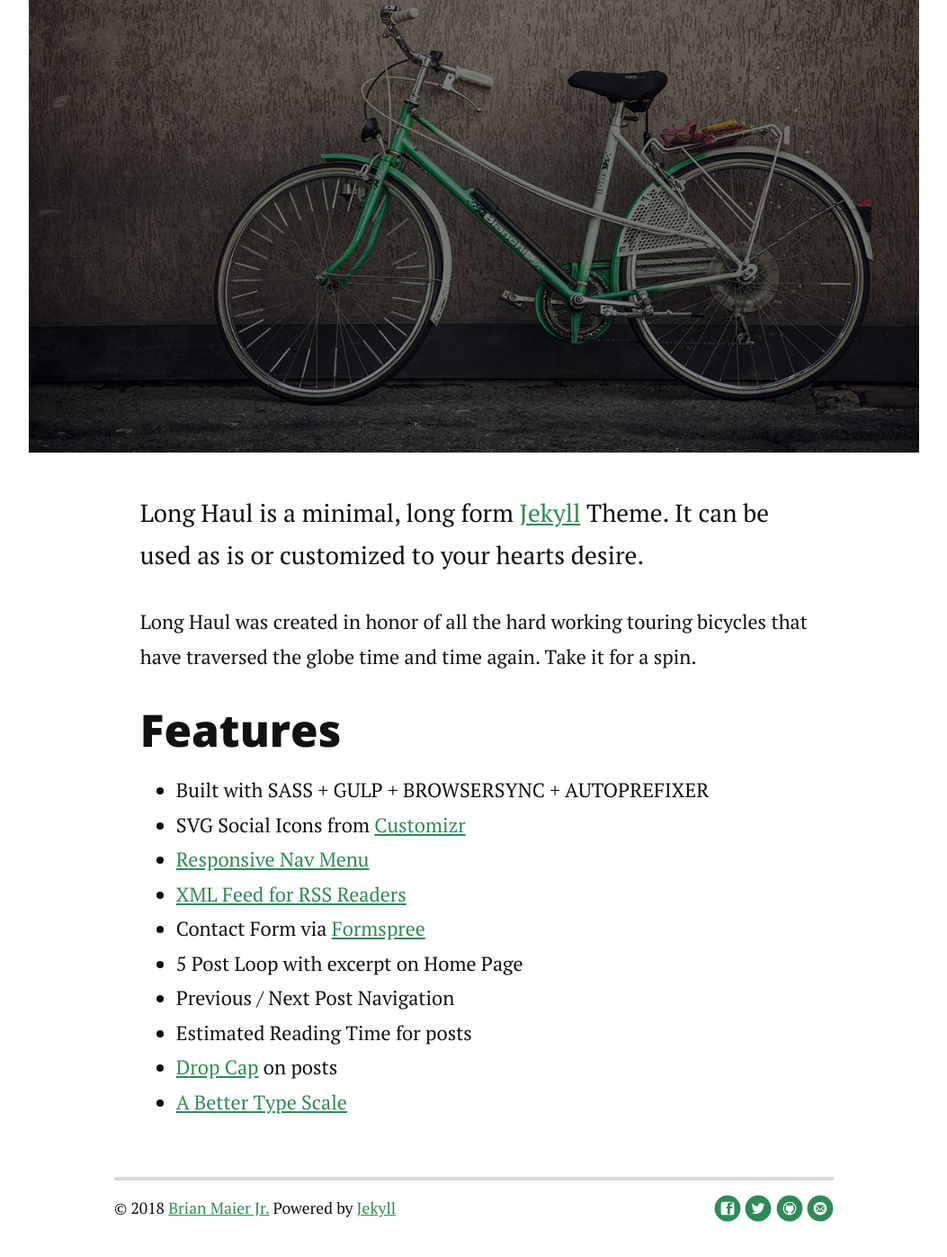
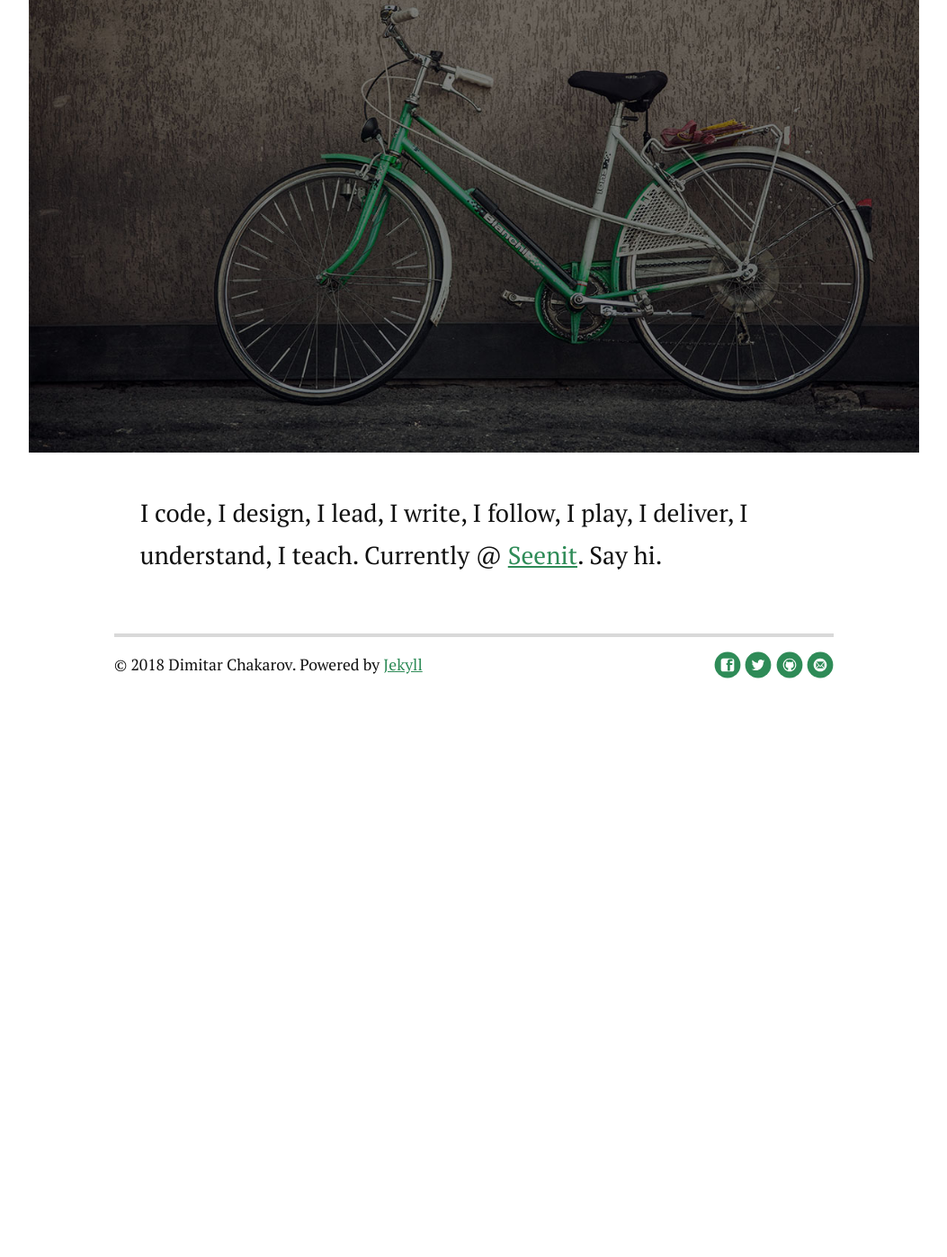
Before and after one commit to dchakarov/dchakarov.github.io, a Jekyll site: the page built from about.md, in a window 1280 px wide and 1400 px high, scrolled down 654 px. Shown: the top 1397 px of the window at 90% size, without its empty margins (113-1166 px from the left). Built offline with Jekyll 4.4.1, drawn with Linux system fonts in a browser that asks for light colours; nearby versions of some CDN libraries; after the commit the page ends 1450 px from its top, so only the background shows below that; some of the changed text lies outside the part shown.

Commit message:
create the about, contact, home menu and a test post

```diff
--- a/_includes/footer.html
+++ b/_includes/footer.html
@@ -1,6 +1,6 @@
 <div class="footer">
    <div class="container">
-      <p class="copy">&copy; {{ site.time | date: '%Y' }} <a href="http://brianmaierjr.com">Brian Maier Jr.</a> Powered by <a href="http://jekyllrb.com">Jekyll</a></p>
+      <p class="copy">&copy; {{ site.time | date: '%Y' }} Dimitar Chakarov. Powered by <a href="http://jekyllrb.com">Jekyll</a></p>
 
       <div class="footer-links">
          <ul class="noList">
--- a/_includes/header.html
+++ b/_includes/header.html
@@ -8,8 +8,6 @@
                      <a href="{{ link.url | prepend: site.baseurl }}">{{ link.title }}</a>
                  </li>
                  {% endfor %}
-                 <li> <a href="https://github.com/brianmaierjr/long-haul" target="_blank">GitHub</a></li>
-                 <li><a href="https://github.com/brianmaierjr/long-haul/archive/master.zip">Download Theme</a></li>
              </ul>
          </nav>
      </div>
--- a/about.md
+++ b/about.md
@@ -1,24 +1,10 @@
 ---
 layout: default
-title: About Long Haul
+title: About me
 ---
 
 <div class="post">
-	<h1 class="pageTitle">About Long Haul</h1>
+	<h1 class="pageTitle">About me</h1>
 	<img src="{{ '/assets/img/touring.jpg' | prepend: site.baseurl }}" alt="">
-	<p class="intro">Long Haul is a minimal, long form <a href="http://jekyllrb.com">Jekyll</a> Theme. It can be used as is or customized to your hearts desire.</p>
-	<p>Long Haul was created in honor of all the hard working touring bicycles that have traversed the globe time and time again. Take it for a spin.</p>
-	<h2>Features</h2>
-	<ul>
-		<li>Built with SASS + GULP + BROWSERSYNC + AUTOPREFIXER</li>
-  		<li>SVG Social Icons from <a href="http://customizr.net/icons/">Customizr</a></li>
-  		<li><a href="http://responsive-nav.com/">Responsive Nav Menu</a></li>
-  		<li><a href="https://github.com/snaptortoise/jekyll-rss-feeds">XML Feed for RSS Readers</a></li>
-  		<li>Contact Form via <a href="http://formspree.io/">Formspree</a></li>
-      <li>5 Post Loop with excerpt on Home Page</li>
-  		<li>Previous / Next Post Navigation</li>
-      <li>Estimated Reading Time for posts</li>
-  		<li><a href="https://github.com/adobe-webplatform/dropcap.js">Drop Cap</a> on posts</li>
-  		<li><a href="http://typecast.com/blog/a-more-modern-scale-for-web-typography">A Better Type Scale</a></li>
-  	</ul>
+	<p class="intro">I code, I design, I lead, I write, I follow, I play, I deliver, I understand, I teach. Currently @ <a href="seenit.io">Seenit</a>. Say hi.</p>
 </div>
```
Also changed, not shown: _posts/2014-12-10-test-post.markdown (deleted, +0 -17 lines), _posts/2014-12-11-image-in-post.markdown (deleted, +0 -19 lines), _posts/2014-12-12-figure-with-caption.markdown (deleted, +0 -30 lines), _posts/2014-12-13-code-snippet.markdown (deleted, +0 -22 lines), _posts/2014-12-14-featured-image.markdown (deleted, +0 -18 lines), _posts/2014-12-15-example-post-formatting.markdown (deleted, +0 -56 lines), _posts/2018-06-14-test-post.markdown (added, +9 -0 lines), contact.md (+4 -6 lines).
